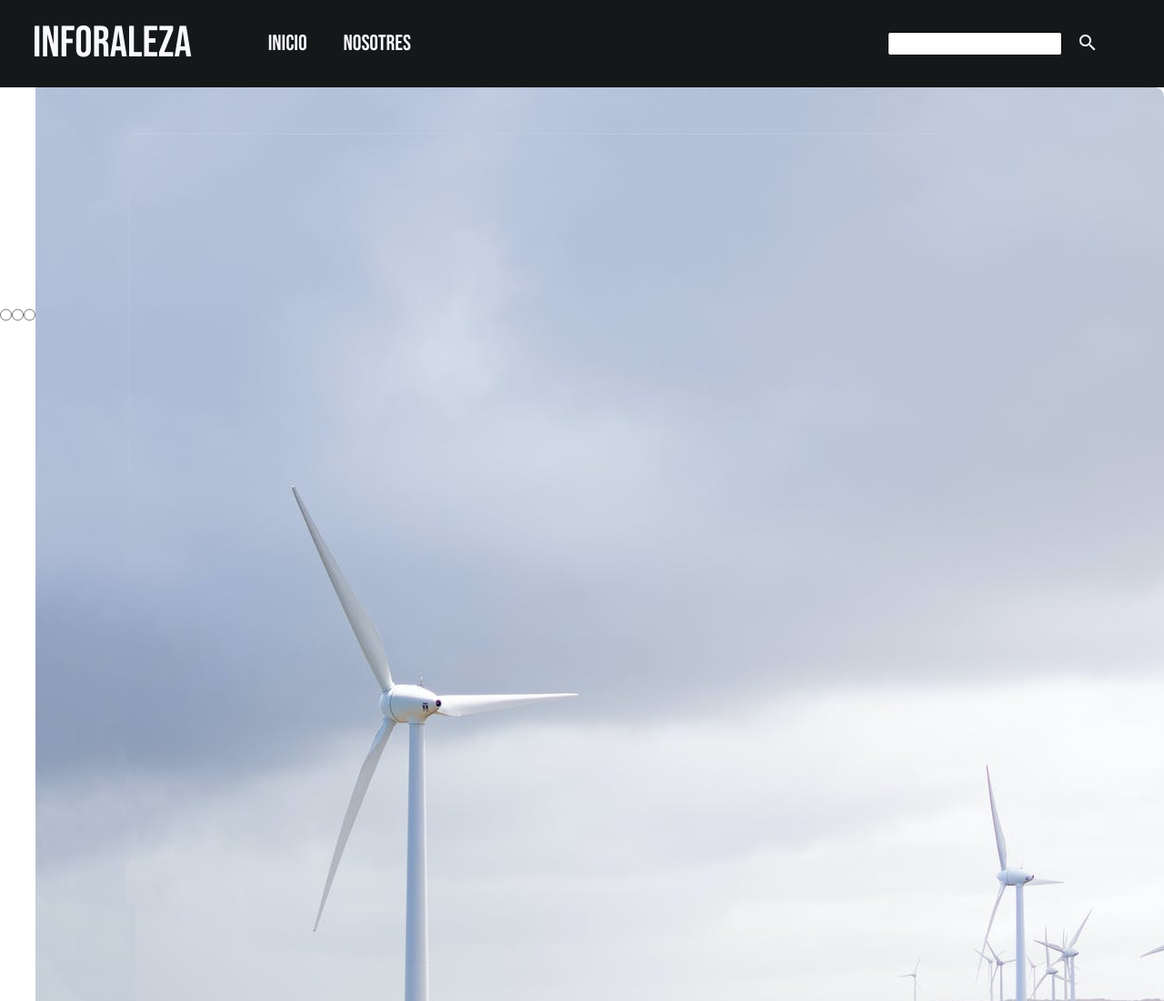
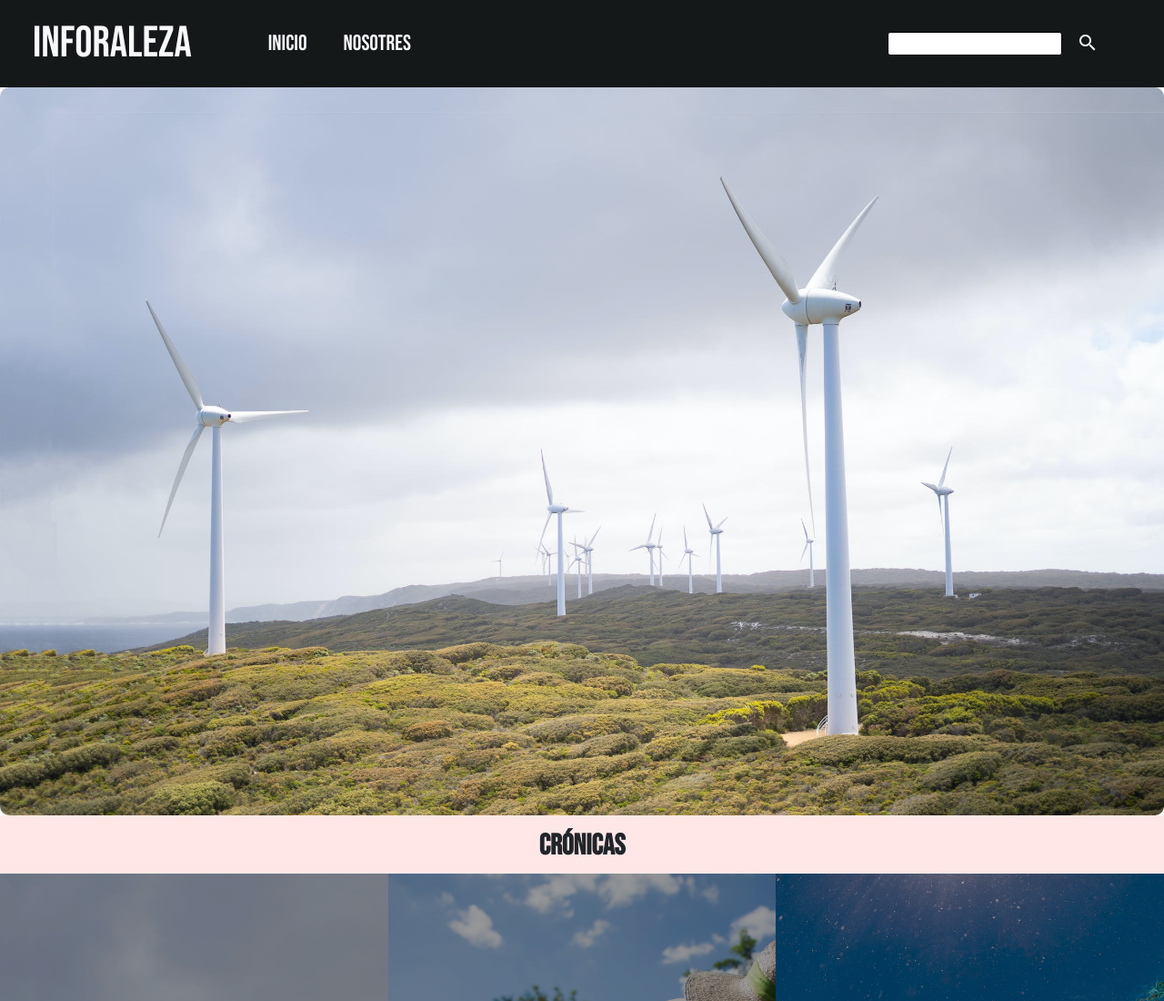
Before and after one commit to LucasVega99/Revista-InforAleza, a website: page index.html in a window 1280 px wide. Shown: the top 1100 px of the page at 91% size. Drawn offline with nearby package versions, Linux system fonts and the light colour scheme; files that its build step writes are made by us from their sources; files whose address does not match are found by name.

Commit message:
btn-manual

```diff
--- a/scss/components/_main-index.scss
+++ b/scss/components/_main-index.scss
@@ -1,15 +1,44 @@
-/* Slider/carousel */
+/* carousel */
 .carousel {
     width: 100%;
-    height: 1100px;
+    height: 800px;
     border-radius: 10px;
     overflow: hidden;
+    .slides {
+        width: 500%;
+        height: 500px;
+        display: flex;
+        input {
+            display: none;
+        }
+        .imagen-carousel {
+            width: 20%;
+            transition: 2s;
+            img {
+                width: 100%;
+                height: 800px;
+            }
+        }
+        .nav-manual {
+            position: absolute;
+            width: 800px;
+            margin-top: -40px;
+            display: flex;
+            justify-content: center;
+            .manual-btn {
+                border: 2px solid #40d3dc;
+                padding: 5px;
+                border-radius: 10px;
+                cursor: pointer;
+                transition: 1s;
+                &:not(:last-child) {
+                    margin-right: 40px;
+                }
+            }
+        }
+    }
 }
-.slides {
-    width: 500%;
-    height: 500px;
-    display: flex;
-}
+
 /* Título secciones de cards */
 .tit-categoria-container {
     background-color: #ffe7e7;
```
